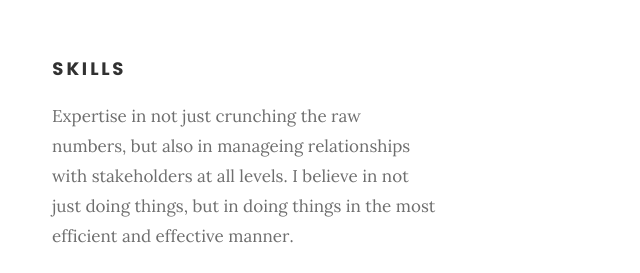
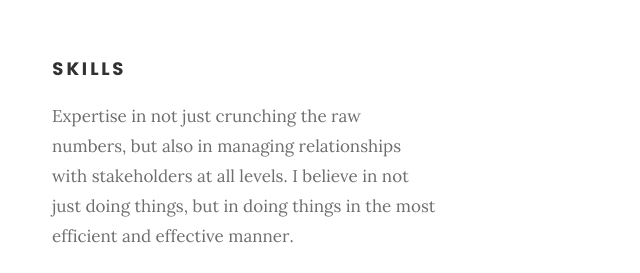
Before and after one commit to amandeepcfa/amandeepcfa.github.io, a plain HTML site: page index.html in a window 1280 px wide. Shown: the part 1403-1676 px from the top of the page, 608-1248 px from the left. Drawn offline with Linux system fonts and the light colour scheme; files whose address does not match are found by name.

Commit message:
Add files via upload

```diff
--- a/index.html
+++ b/index.html
@@ -153,7 +153,7 @@
    		<div class="col-six tab-full">
 
    			<h3>Skills</h3>
-   			<p> Expertise in not just crunching the raw numbers, but also in manageing relationships with stakeholders at all levels. I believe in not just doing things, but in doing things in the most efficient and effective manner. </p>
+   			<p> Expertise in not just crunching the raw numbers, but also in managing relationships with stakeholders at all levels. I believe in not just doing things, but in doing things in the most efficient and effective manner. </p>
 
 				<ul class="skill-bars">
 				   <li>
```
